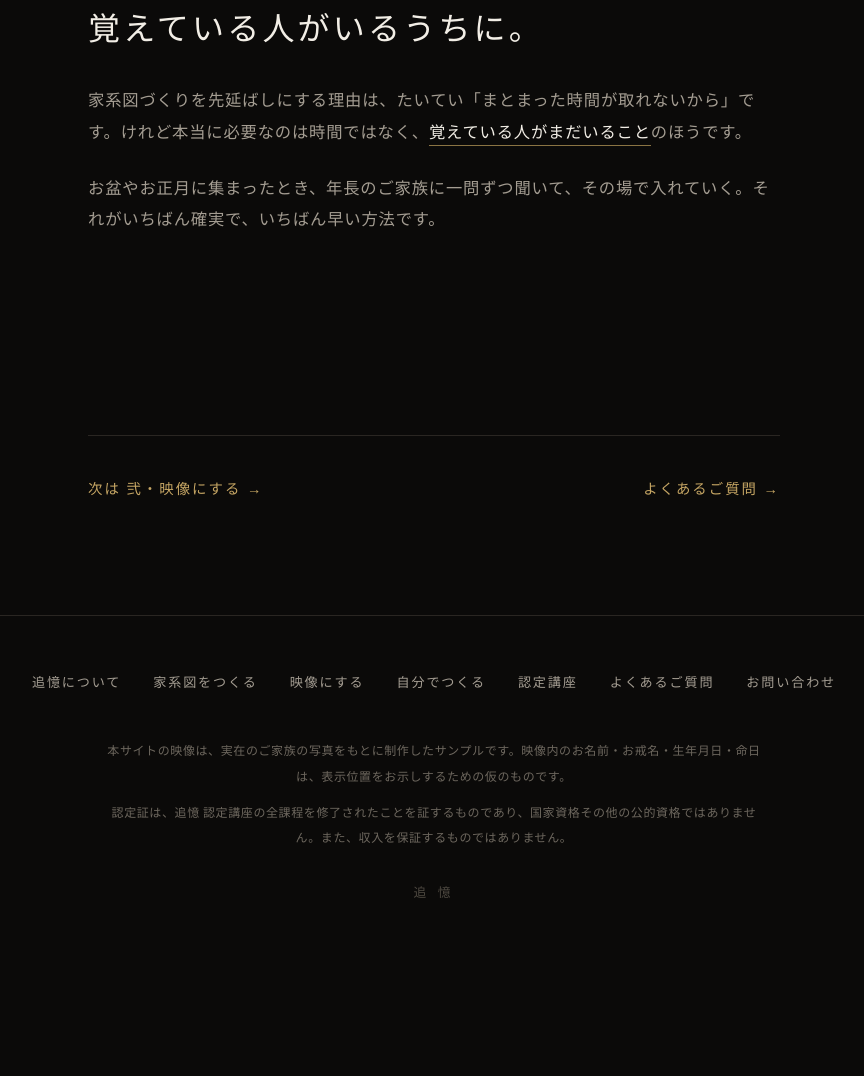
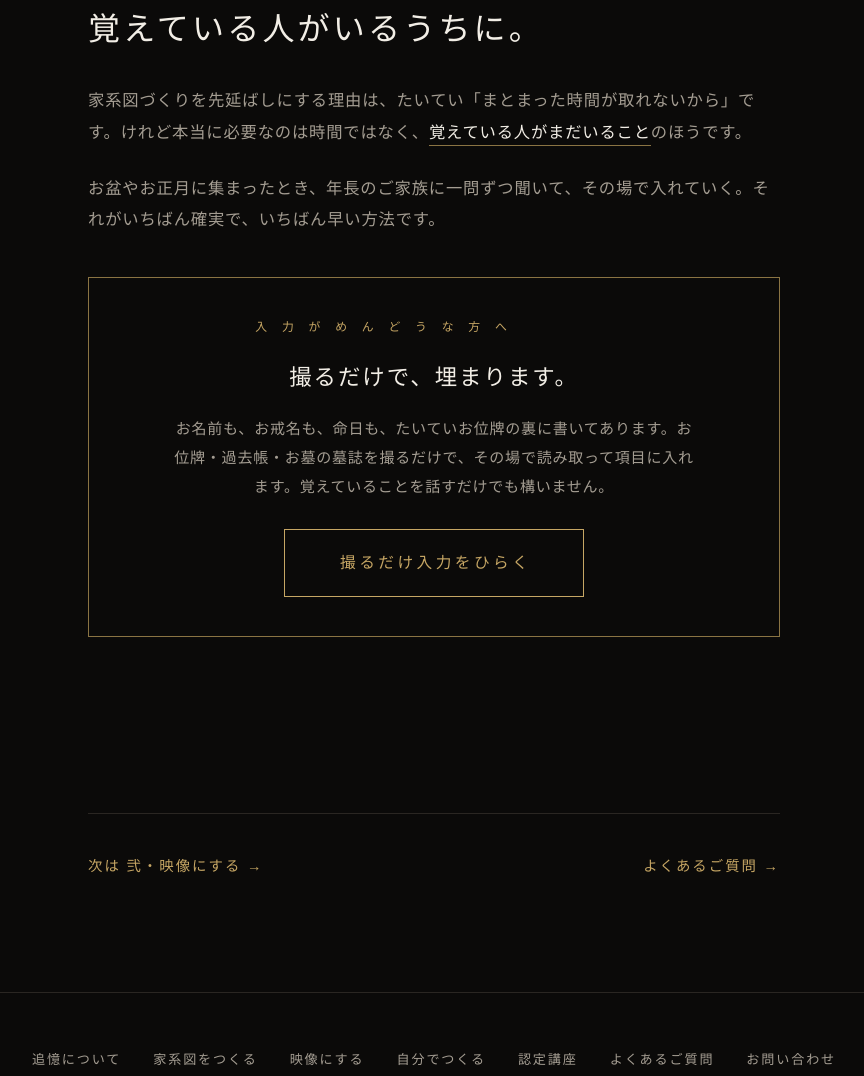
Before and after one commit to wclosetk8114-collab/tsuioku-lp, a plain HTML site: page kakeizu.html in a window 1280 px wide. Shown: the part 2034-3110 px from the top of the page, without its empty margins (206-1070 px from the left). Before the commit the page ends 3028 px from the top, so only its background shows below. Drawn offline with Linux system fonts and the light colour scheme.

Commit message:
「撮るだけ入力」への導線を追加（家系図ページ・トップ・よくあるご質問）

```diff
--- a/kakeizu.html
+++ b/kakeizu.html
@@ -95,6 +95,13 @@
     <h2>覚えている人がいるうちに。</h2>
     <p class="dim">家系図づくりを先延ばしにする理由は、たいてい「まとまった時間が取れないから」です。けれど本当に必要なのは時間ではなく、<strong>覚えている人がまだいること</strong>のほうです。</p>
     <p class="dim">お盆やお正月に集まったとき、年長のご家族に一問ずつ聞いて、その場で入れていく。それがいちばん確実で、いちばん早い方法です。</p>
+
+    <div class="tool">
+      <p class="k">入 力 が め ん ど う な 方 へ</p>
+      <h3>撮るだけで、埋まります。</h3>
+      <p>お名前も、お戒名も、命日も、たいていお位牌の裏に書いてあります。お位牌・過去帳・お墓の墓誌を撮るだけで、その場で読み取って項目に入れます。覚えていることを話すだけでも構いません。</p>
+      <a class="btn" href="https://tsuioku-app.vercel.app/">撮るだけ入力をひらく</a>
+    </div>
   </div>
 </section>
 <section>
--- a/style.css
+++ b/style.css
@@ -197,3 +197,8 @@ section.alt{background:var(--ink-2)}
   font-family:var(--serif);font-size:.8rem;letter-spacing:.32em;
   color:#4e4941;text-align:center;margin-top:2rem;
 }
+
+.tool{border:1px solid var(--gold-dim);padding:2.4rem 2rem;margin:2.6rem 0 0;text-align:center}
+.tool .k{font-family:var(--serif);font-size:.74rem;letter-spacing:.5em;text-indent:.5em;color:var(--gold);margin:0 0 1.2rem}
+.tool h3{font-size:1.4rem;margin-bottom:1rem}
+.tool p{color:var(--paper-dim);font-size:.94rem;max-width:520px;margin:0 auto 1.8rem}
```
Also changed, not shown: faq.html (+4 -0 lines), index.html (+1 -1 lines).
